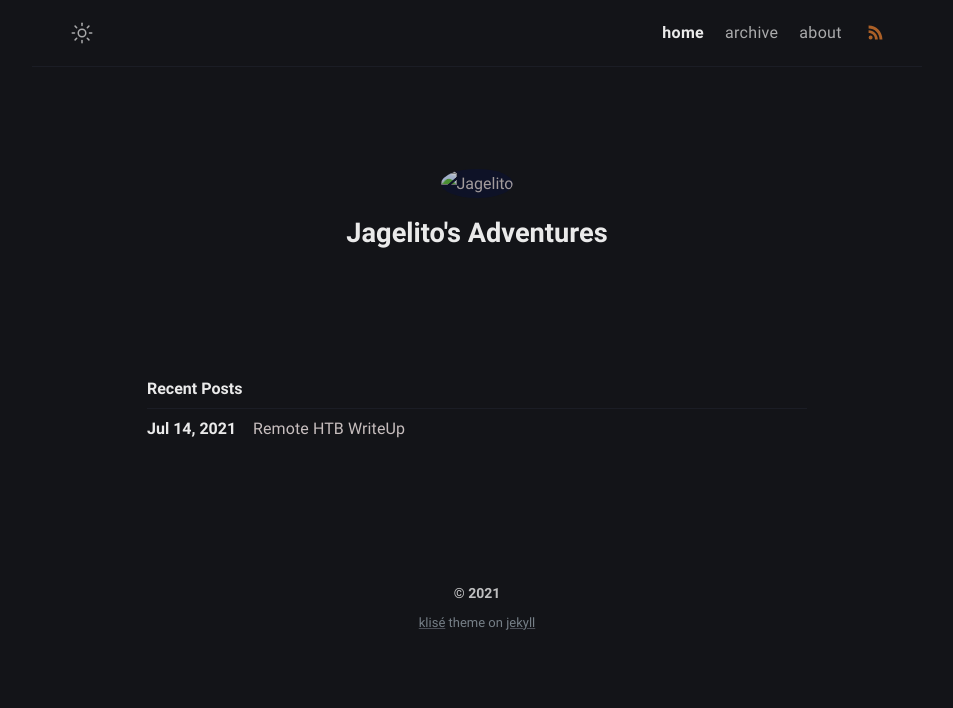
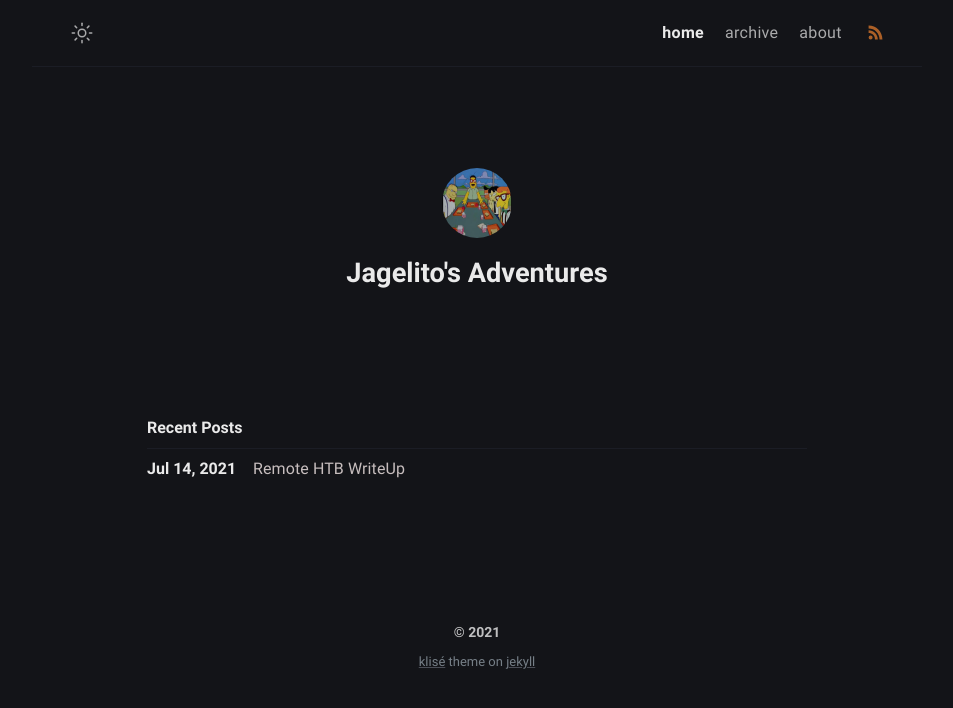
Before and after one commit to jagelit0/jagelit0.github.io, a Jekyll site: the page built from index.md, in a window 1280 px wide. Shown: the top 708 px of the page, without its empty margins (163-1116 px from the left). Built offline with Jekyll 4.4.1, drawn with Linux system fonts in a browser that asks for light colours.

Commit message:
Update _config.yml

```diff
--- a/_config.yml
+++ b/_config.yml
@@ -17,6 +17,7 @@ author:
   github: jagelit0 # github username
   twitter: jagelit0 # twitter username
     # email: your-email@email.com # email adress
+  avatar: /assets/img/avatar.jpg
 
 # URL settings
 url: "https://jagelito.github.io" #
```
